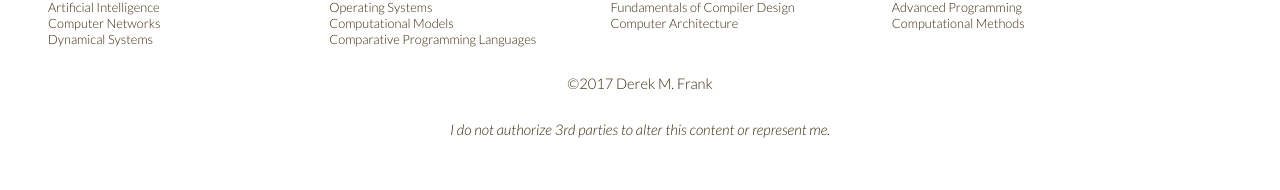
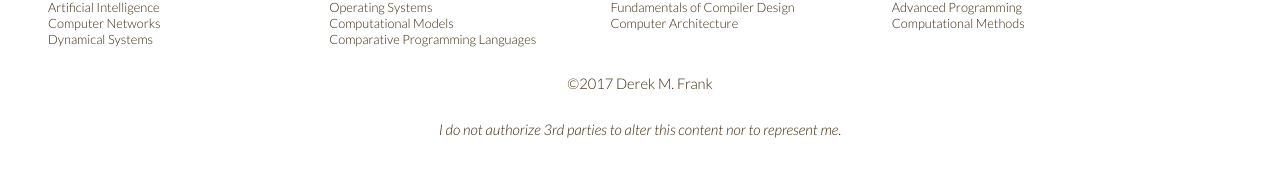
Before and after one commit to defrank/defrank.github.io, a Jekyll site: the page built from resume.html, in a window 1280 px wide. Shown: the part 1557-1747 px from the top of the page. Built offline with Jekyll 4.4.1, drawn with Linux system fonts in a browser that asks for light colours.

Commit message:
fix(resume): Update wording for footer authorization notice
WIP: #4

```diff
--- a/resume.html
+++ b/resume.html
@@ -678,7 +678,7 @@ layout: blank
     {% capture start_date %}2017{% endcapture %}
     {% assign year = 'now' | date:'%Y' %}
     <p>&#xa9;{{ start_date }}{% unless start_date == year %} - {{ 'now' | date:'%Y' }}{% endunless %} Derek M. Frank</p>
-    <p><em>I do not authorize 3rd parties to alter this content or represent me.</em></p>
+    <p><em>I do not authorize 3rd parties to alter this content nor to represent me.</em></p>
 </footer>
 
 <aside id="print">
```
